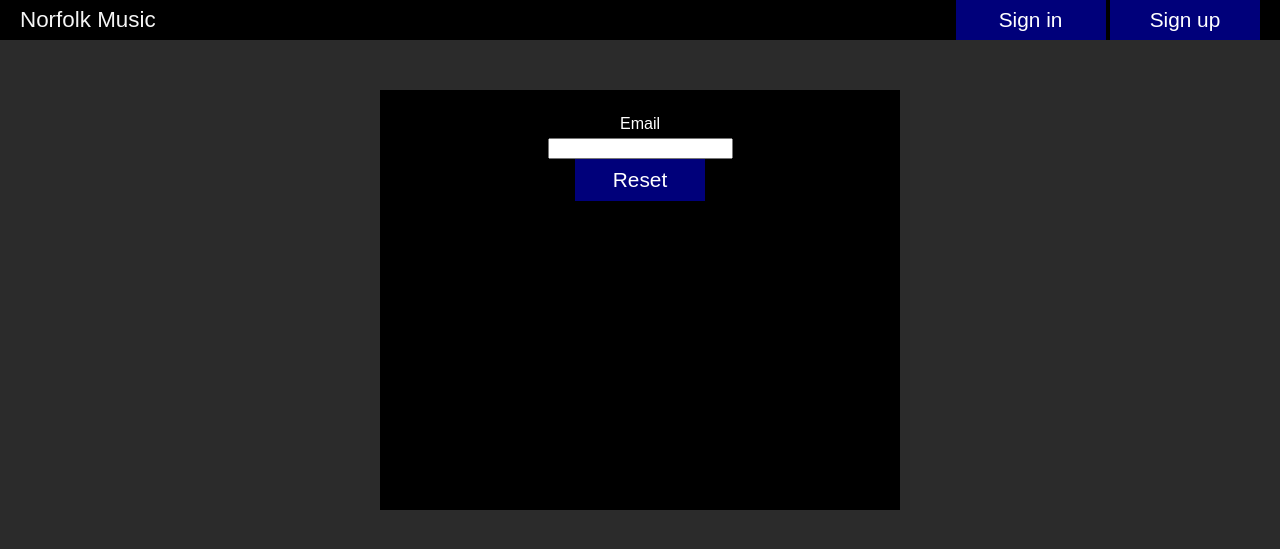
After one commit to looney278/SE2, a Flask app: page /pass_reset in a window 1280 px wide. The commit adds this page. Shown: the top 549 px of the page. Run offline with Flask 2, Linux system fonts and the light colour scheme; some libraries are stand-ins or nearby versions.

Commit message:
additional design improvements

```diff
--- a/server.py
+++ b/server.py
@@ -284,6 +284,10 @@ def password_reset():
         if conn:
             conn.close()
 
+@app.route('/pass_reset', methods=['GET'])
+def pass_reset():
+    return render_template('password_reset_page.html')
+
 
 # @app.route('/new_post', methods=['POST'])
 # def new_post():
--- a/static/style.css
+++ b/static/style.css
@@ -149,6 +149,9 @@ button[type="submit"] {
 .password-management button[type="submit"] {
     margin-top: 20px;
 }
+.reg-from-wrapper button[type="submit"] {
+    margin-top: 20px;
+}
 .account-management {
     margin-top: 50px;
 }
@@ -172,3 +175,11 @@ button[type="submit"] {
 a {
     text-decoration: none;
 }
+
+.login-form button[type="submit"] {
+margin-top: 20px;
+}
+
+.reg-input-group {
+    margin-top: 10px;
+}
--- /dev/null
+++ b/templates/password_reset_page.html
@@ -0,0 +1,40 @@
+<!DOCTYPE html>
+<html lang="en">
+
+<head>
+    <link rel="stylesheet" type="text/css" href="{{ url_for('static', filename='style.css') }}">
+    <meta charset="UTF-8">
+    <title>Login</title>
+</head>
+
+<body>
+    <div class='mainmenu'>
+        <a href="/">
+            <div class="website-name">Norfolk Music</div>
+        </a>
+        {% if not session.username %}
+        <div class="menu-buttons">
+            <a id="signin-btn" class="menu-login-btn" href="/login">Sign in</a>
+            <a id="signup-btn" class="menu-login-btn" href="/registration">Sign up</a>
+        </div>
+        {% else %}
+
+
+        <div class="menu-buttons">
+            Welcome, {{ session['username'] }}
+            <a id="signup-btn" class="menu-login-btn" href="/account">Account</a>
+            <a id="signup-btn" class="menu-login-btn" href="/logout">Logout</a>
+        </div>
+        {% endif %}
+    </div>
+    <div class="account-tile">
+        <form action="password_reset" method="post">
+            <diV class="pass-line"> Email<div class="input-wrap"><input type="text" name="email" required></div>
+            </diV>
+            <button type="submit">Reset</button>
+        </form>
+    </div>
+
+</body>
+
+</html>
```
Also changed, not shown: templates/login.html (+8 -6 lines), templates/registration.html (+5 -10 lines).
